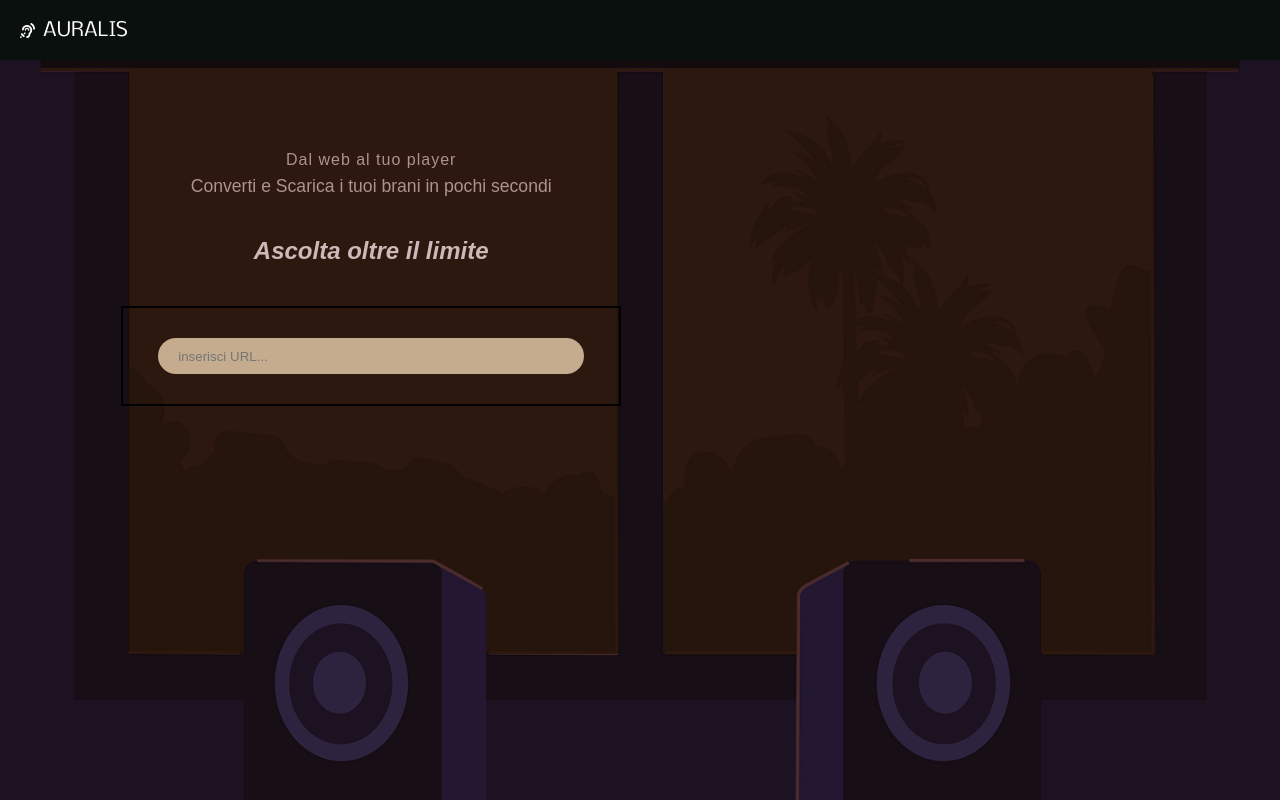
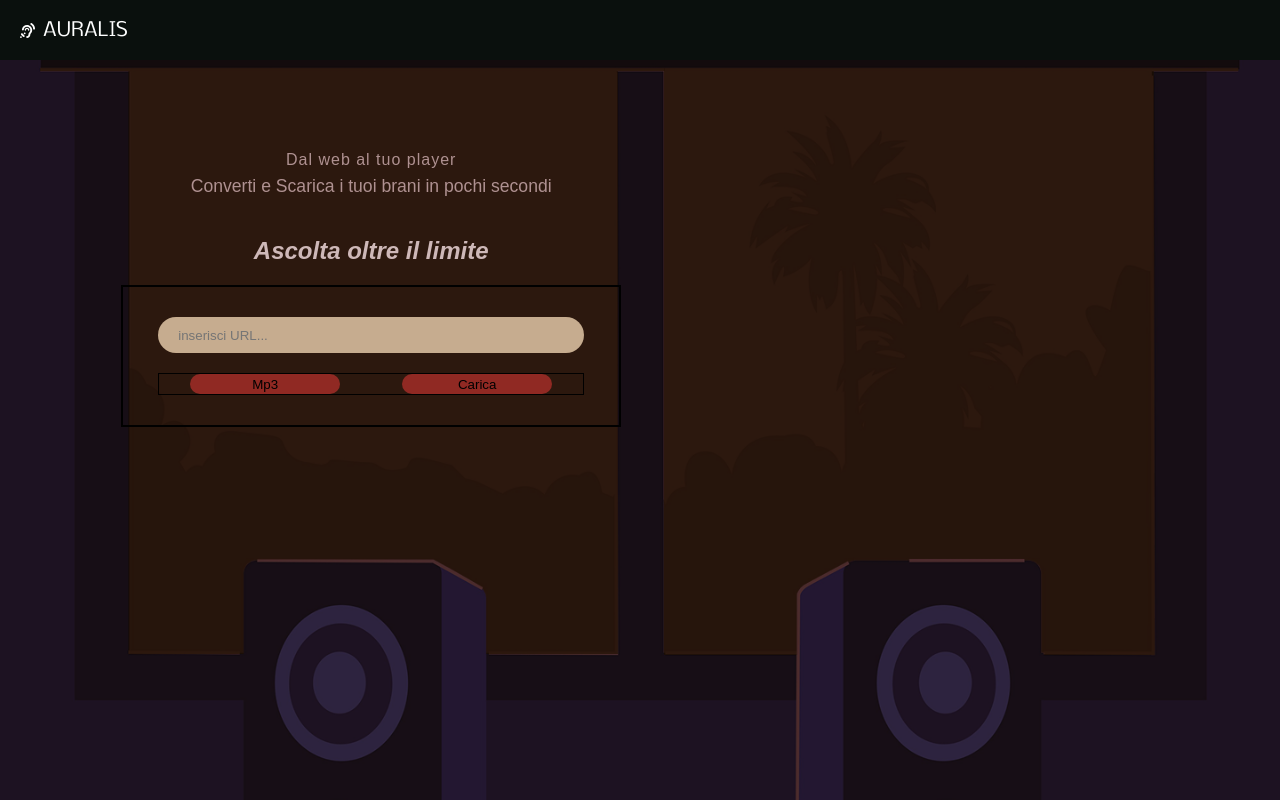
Before and after one commit to Stiv3nn/auralis, a React (Vite) app: page / in a window 1280 px wide. Built offline with nearby package versions, Linux system fonts and the light colour scheme.

Commit message:
aggiunta dei btn carica e mp3 + css

```diff
--- a/src/App.css
+++ b/src/App.css
@@ -126,6 +126,23 @@ main {
     border: black 0px;
     padding-left: 20px;
     background-color: #C6AC8F;
+}
+
+.btn {
+    width: 100%;
+    margin-top: 20px;
+    border: black 1px solid;
+    display: flex;
+    justify-content: space-around;
+}
+
+.carica,
+.mp3 {
+    width: 150px;
+    height: 20px;
+    background-color: #902923;
+    border-radius: 100px;
+    border: black 0px;
 }
 
 
--- a/src/App.jsx
+++ b/src/App.jsx
@@ -25,6 +25,10 @@ function App() {
           <div className='container-input'>
             <input type="search" placeholder='inserisci URL...' className='input-search' />
 
+            <div className='btn'>
+              <button type="submit" className='carica'>Mp3</button>
+              <button type="submit" className='mp3'>Carica</button>
+            </div>
           </div>
 
         </main>
```
